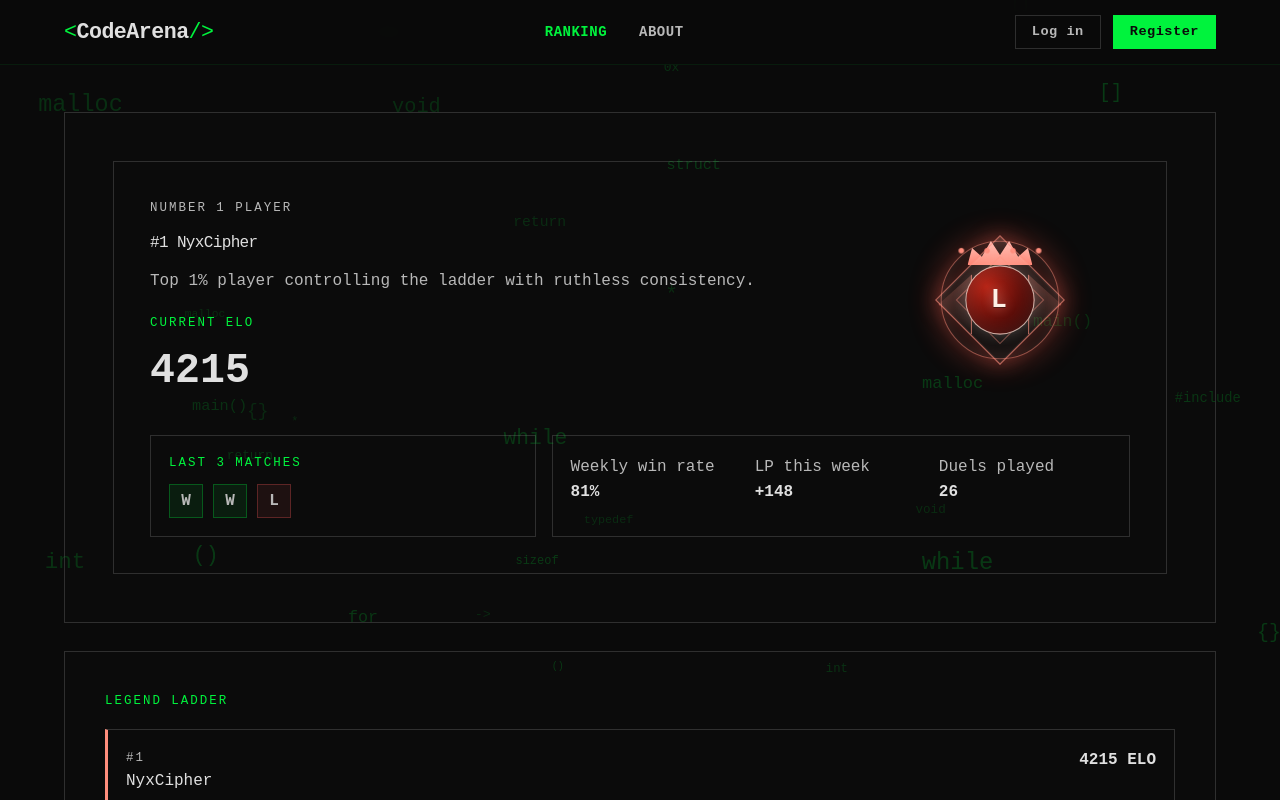
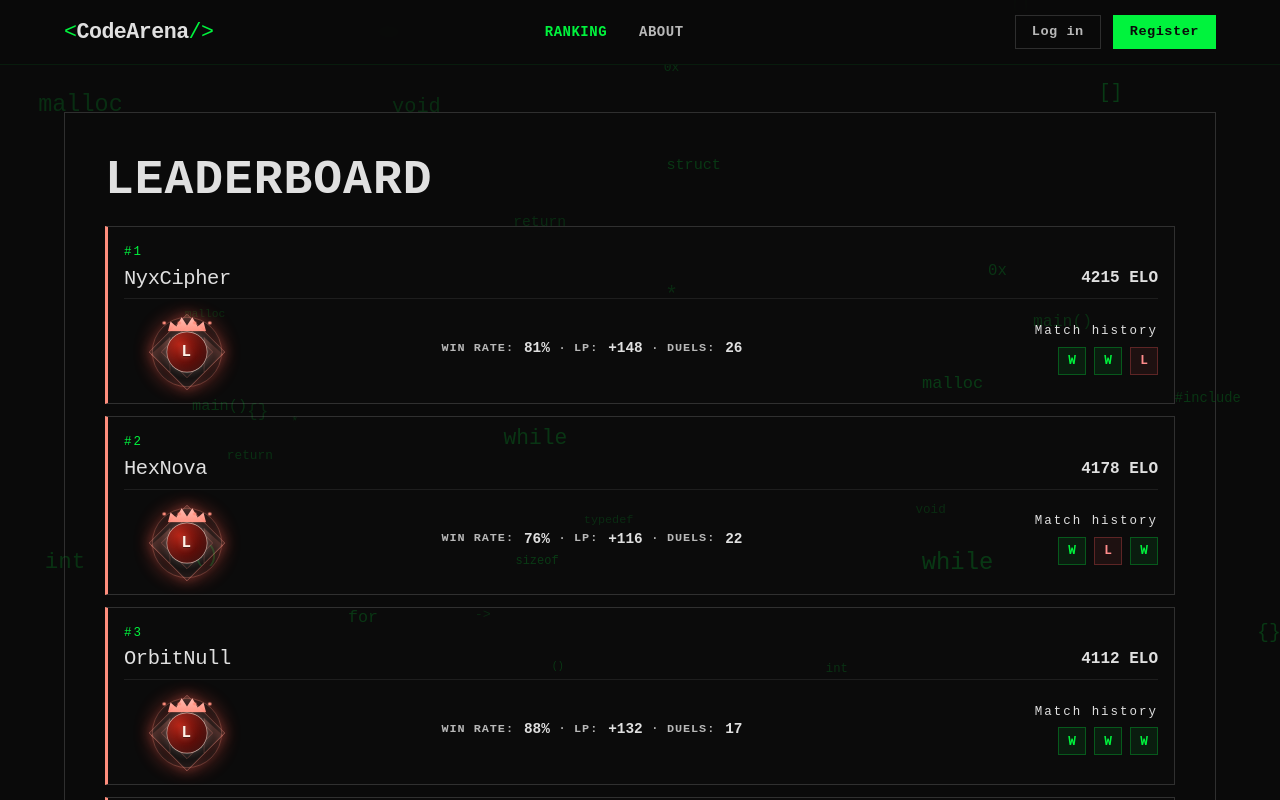
Before and after one commit to tjlsimoes/ft_transcendence, an Angular app in the folder frontend/: page /ranking in a window 1280 px wide. Shown: the top 800 px of the page. Built offline with nearby package versions, Linux system fonts and the light colour scheme.

Commit message:
feat(ranking): update leaderboard layout and styling, remove featured legend

```diff
--- a/frontend/src/app/ranking/ranking.css
+++ b/frontend/src/app/ranking/ranking.css
@@ -5,26 +5,19 @@
 	color: var(--text);
 }
 
-.ranking-hero,
 .leaderboard-section {
 	border: 1px solid var(--border);
-	background: color-mix(in srgb, var(--bg) 92%, #1a1a1a);
-}
-
-.ranking-hero {
-	padding: 48px;
-}
-
-.leaderboard-section {
-	margin-top: 28px;
+	/* Use the same solid background as the login card */
+	background: var(--bg);
 	padding: 40px;
 }
 
-.eyebrow,
-.panel-kicker,
+.section-heading {
+	margin-bottom: 18px;
+}
+
 .section-kicker,
 .rank-label,
-.elo-label,
 .mini-title {
 	color: var(--accent);
 	text-transform: uppercase;
@@ -32,108 +25,161 @@
 	font-size: 0.78rem;
 }
 
-.section-heading h2,
-.legend-copy h2,
-.player-head h3 {
+/* Prominent page title styling for the leaderboard */
+.section-kicker {
+	display: block;
+	/* Match hero title typography */
+	font-size: 3rem;
+	font-weight: 700;
+	line-height: 1.15;
+	letter-spacing: 0.02em;
+	color: var(--text);
+	margin: 0 0 8px 0;
+}
+
+.leaderboard-grid {
+	display: grid;
+	gap: 12px;
+}
+
+.player-card {
+	display: grid;
+	gap: 10px;
+	padding: 16px;
+	border: 1px solid var(--border);
+	border-left: 3px solid #ff8e7d;
+	background: color-mix(in srgb, var(--bg) 92%, #1a1a1a);
+}
+
+.player-head {
+	display: flex;
+	justify-content: space-between;
+	align-items: end;
+	gap: 16px;
+	padding-bottom: 8px;
+	border-bottom: 1px solid rgba(255, 255, 255, 0.08);
+}
+
+.player-name {
+	margin-top: 6px;
+	font-size: 1.28rem;
+	line-height: 1.1;
+	letter-spacing: -0.02em;
 	color: var(--text);
 }
 
-.section-heading h2,
-.legend-copy h2 {
-	line-height: 1.08;
-	letter-spacing: -0.04em;
+.player-elo {
+	font-size: 1rem;
+	color: var(--text);
 }
 
-.legend-copy p,
-.player-card p,
-.stat-box span,
-.mini-panel span {
-	color: var(--text-muted);
-	line-height: 1.65;
-}
-
-.legend-panel,
-.mini-panel,
-.player-card,
-.stat-box {
-	border: 1px solid var(--border);
-	background: color-mix(in srgb, var(--bg) 92%, #1a1a1a);
-}
-
-.legend-panel {
+.player-body {
 	display: grid;
-	grid-template-columns: minmax(0, 1.15fr) auto;
-	gap: 32px;
-	padding: 36px;
-}
-
-.legend-copy {
-	display: grid;
-	align-content: start;
+	grid-template-columns: 92px minmax(0, 1fr) 190px;
+	align-items: center;
 	gap: 16px;
 }
 
-.legend-elo strong,
-.player-meta strong,
-.stat-box strong,
-.mini-panel strong {
-	display: block;
-	color: var(--text);
-}
-
-.legend-elo strong {
-	margin-top: 6px;
-	font-size: 2.6rem;
-}
-
-.legend-badge {
+.player-badge-wrap {
+	width: 78px;
+	height: 78px;
 	display: grid;
 	place-items: center;
-	min-width: 260px;
+	align-self: center;
+	transform: translateY(-20px);
 }
 
 .ranking-emblem {
 	margin: 0;
 }
 
-.legend-panel .ranking-emblem {
-	transform: scale(1.12);
+.ranking-emblem-small {
+	transform: scale(0.66);
 	transform-origin: center;
 }
 
-.ranking-emblem-small {
-	transform: scale(0.72);
-	transform-origin: center;
+.weekly-line {
+	display: flex;
+	align-items: center;
+	justify-content: center;
+	flex-wrap: wrap;
+	gap: 8px;
+	min-width: 0;
+	color: var(--text-muted);
+	font-size: 0.85rem;
+	line-height: 1.4;
+	padding: 8px 10px;
 }
 
-.legend-mini-sections {
-	grid-column: 1 / -1;
-	display: grid;
-	grid-template-columns: minmax(0, 0.8fr) minmax(0, 1.2fr);
-	gap: 16px;
+.weekly-item {
+	display: inline-flex;
+	align-items: center;
+	gap: 6px;
+	white-space: nowrap;
 }
 
-.mini-panel,
-.stat-box,
-.player-card {
-	padding: 18px;
+.weekly-label {
+	color: var(--text-muted);
+	font-size: 0.78rem;
+	font-weight: 600;
+	margin-right: 4px;
+}
+
+.lp-positive {
+    color: var(--accent);
+}
+
+.lp-negative {
+    color: #ff8b8b;
+}
+
+.weekly-label {
+	color: var(--text-muted);
+	font-size: 0.74rem;
+	letter-spacing: 0.08em;
+	text-transform: uppercase;
+}
+
+.weekly-item strong {
+	color: var(--text);
+	font-size: 0.9rem;
+}
+
+.dot {
+	color: var(--text-muted);
+}
+
+.match-history-block {
+	display: grid;
+	justify-self: end;
+	justify-items: end;
+	gap: 6px;
+	text-align: right;
+	min-width: 170px;
+}
+
+/* make the Match history label use primary page text (white) */
+.match-history-block .mini-title {
+    color: var(--text);
+    text-transform: none;
 }
 
 .recent-strip {
 	display: flex;
-	gap: 10px;
-	margin-top: 12px;
+	gap: 8px;
+	justify-content: flex-end;
 }
 
 .result-pill {
 	display: inline-flex;
 	align-items: center;
 	justify-content: center;
-	width: 34px;
-	height: 34px;
+	width: 28px;
+	height: 28px;
 	border: 1px solid rgba(0, 243, 61, 0.28);
 	color: var(--accent);
 	background: rgba(0, 243, 61, 0.08);
+	font-size: 0.8rem;
 	font-weight: 700;
 }
 
@@ -143,104 +189,26 @@
 	background: rgba(255, 90, 90, 0.08);
 }
 
-.stats-panel,
-.weekly-grid {
-	display: grid;
-	grid-template-columns: repeat(3, minmax(0, 1fr));
-	gap: 12px;
-}
-
-.leaderboard-grid {
-	display: grid;
-	gap: 12px;
-}
-
-.section-heading {
-	margin-bottom: 18px;
-}
-
-.section-heading h2 {
-	margin-top: 10px;
-	max-width: 15ch;
-	font-size: clamp(2rem, 4vw, 3rem);
-}
-
-.player-card {
-	display: grid;
-	gap: 14px;
-	border-left: 3px solid rgba(255, 255, 255, 0.12);
-}
-
-.player-head,
-.player-body,
-.player-meta {
-	display: flex;
-	justify-content: space-between;
-	gap: 16px;
-}
-
-.player-meta {
-	align-items: end;
-	flex-direction: column;
-}
-
-.player-badge-wrap {
-	width: 80px;
-	height: 80px;
-	display: grid;
-	place-items: center;
-}
-
-.player-details {
-	flex: 1;
-	display: grid;
-	gap: 14px;
-}
-
-.detail-block {
-	display: grid;
-	gap: 8px;
-}
-
-.stat-box {
-	min-height: 74px;
-}
-
-.stat-box strong {
-	margin-top: 10px;
-	font-size: 1.15rem;
-}
-
-.league-legend.player-card {
-	border-left-color: #ff8e7d;
-}
-
 @media (max-width: 960px) {
-	.legend-panel,
-	.legend-mini-sections,
-	.player-body,
-	.stats-panel,
-	.weekly-grid {
-		grid-template-columns: 1fr;
+	.player-body {
+		grid-template-columns: 72px 1fr;
 	}
 
-	.legend-panel {
-		grid-template-columns: 1fr;
+	.weekly-line {
+		justify-content: flex-start;
+		padding-left: 0;
 	}
 
-	.player-body,
-	.player-head,
-	.player-meta {
-		flex-direction: column;
-		align-items: start;
+	.match-history-block {
+		grid-column: 1 / -1;
+		justify-items: start;
+		text-align: left;
+		justify-self: start;
+		min-width: 0;
 	}
 
-	.legend-panel .ranking-emblem {
-		transform: scale(1);
-	}
-
-	.ranking-emblem-small {
-		transform: scale(0.78);
+	.recent-strip {
+		justify-content: flex-start;
 	}
 }
 
@@ -249,14 +217,28 @@
 		padding: 96px 16px 72px;
 	}
 
-	.ranking-hero,
 	.leaderboard-section {
 		padding: 28px 20px;
 	}
 
-	.section-heading h2,
-	.legend-copy h2 {
-		max-width: none;
-		font-size: 2rem;
+	.player-head {
+		flex-direction: column;
+		align-items: flex-start;
+		gap: 10px;
 	}
+
+	.player-body {
+		grid-template-columns: 1fr;
+		gap: 10px;
+	}
+
+	.player-badge-wrap {
+		justify-self: start;
+		transform: none;
+	}
+
+	.weekly-line {
+		font-size: 0.8rem;
+	}
+
 }
--- a/frontend/src/app/ranking/ranking.html
+++ b/frontend/src/app/ranking/ranking.html
@@ -1,68 +1,20 @@
 <div class="ranking-page">
-	<section class="ranking-hero">
-		<article class="legend-panel">
-			<div class="legend-copy">
-				<p class="panel-kicker">Number 1 Player</p>
-				<h2>#{{ featuredLegend.rank }} {{ featuredLegend.name }}</h2>
-				<p>{{ featuredLegend.tagline }}</p>
-
-				<div class="legend-elo">
-					<span class="elo-label">Current ELO</span>
-					<strong>{{ featuredLegend.elo }}</strong>
-				</div>
-			</div>
-
-			<div class="legend-badge {{ featuredLegend.tone }}">
-				<div class="league-emblem ranking-emblem" aria-hidden="true">
-					<span class="league-aura"></span>
-					<span class="league-wing league-wing-left"></span>
-					<span class="league-wing league-wing-right"></span>
-					<span class="league-crown"></span>
-					<span class="league-stars"></span>
-					<div class="emblem-frame">
-						<div class="emblem-core">{{ featuredLegend.mark }}</div>
-					</div>
-				</div>
-			</div>
-
-			<div class="legend-mini-sections">
-				<div class="mini-panel">
-					<p class="mini-title">Last 3 matches</p>
-					<div class="recent-strip">
-						@for (result of featuredLegend.recentMatches; track $index) {
-							<span class="result-pill" [class.loss]="result === 'L'">{{ result }}</span>
-						}
-					</div>
-				</div>
-
-				<div class="mini-panel stats-panel">
-					@for (stat of featuredLegend.weeklyStats; track stat.label) {
-						<div>
-							<span>{{ stat.label }}</span>
-							<strong>{{ stat.value }}</strong>
-						</div>
-					}
-				</div>
-			</div>
-		</article>
-	</section>
-
 	<section class="leaderboard-section">
 		<div class="section-heading">
-			<p class="section-kicker">Legend Ladder</p>
+			<h1 class="section-kicker">LEADERBOARD</h1>
 		</div>
 
 		<div class="leaderboard-grid">
 			@for (player of topPlayers; track player.rank) {
 				<article class="player-card" [class]="player.tone">
 					<div class="player-head">
-						<div>
+						<div class="player-name-wrap">
 							<p class="rank-label">#{{ player.rank }}</p>
-							<h3>{{ player.name }}</h3>
+							<h3 class="player-name">{{ player.name }}</h3>
 						</div>
 
 						<div class="player-meta">
-							<strong>{{ player.elo }} ELO</strong>
+							<strong class="player-elo">{{ player.elo }} ELO</strong>
 						</div>
 					</div>
 
@@ -80,22 +32,27 @@
 							</div>
 						</div>
 
-						<div class="player-details">
-							<div class="detail-block">
-								<p class="mini-title">Last 3 matches</p>
-								<div class="recent-strip">
-									@for (result of player.recentMatches; track $index) {
-										<span class="result-pill" [class.loss]="result === 'L'">{{ result }}</span>
-									}
-								</div>
-							</div>
+						<div class="weekly-line" aria-label="Weekly stats">
+							@for (stat of player.weeklyStats; track stat.label) {
+								<span class="weekly-item">
+									<span class="weekly-label">{{ stat.label }}:</span>
+									<strong
+										[class.lp-positive]="stat.label === 'LP' && stat.value && stat.value.charAt(0) === '+'"
+										[class.lp-negative]="stat.label === 'LP' && stat.value && stat.value.charAt(0) !== '+'">
+										{{ stat.value }}
+									</strong>
+								</span>
+								@if ($index < player.weeklyStats.length - 1) {
+									<span class="dot">·</span>
+								}
+							}
+						</div>
 
-							<div class="detail-block weekly-grid">
-								@for (stat of player.weeklyStats; track stat.label) {
-									<div class="stat-box">
-										<span>{{ stat.label }}</span>
-										<strong>{{ stat.value }}</strong>
-									</div>
+						<div class="match-history-block">
+							<p class="mini-title">Match history</p>
+							<div class="recent-strip">
+								@for (result of player.recentMatches; track $index) {
+									<span class="result-pill" [class.loss]="result === 'L'">{{ result }}</span>
 								}
 							</div>
 						</div>
--- a/frontend/src/app/ranking/ranking.ts
+++ b/frontend/src/app/ranking/ranking.ts
@@ -7,22 +7,6 @@ import { Component } from '@angular/core';
   styleUrl: './ranking.css',
 })
 export class Ranking {
-  protected readonly featuredLegend = {
-    rank: 1,
-    name: 'NyxCipher',
-    league: 'Legend',
-    tone: 'league-legend',
-    mark: 'L',
-    elo: 4215,
-    tagline: 'Top 1% player controlling the ladder with ruthless consistency.',
-    weeklyStats: [
-      { label: 'Weekly win rate', value: '81%' },
-      { label: 'LP this week', value: '+148' },
-      { label: 'Duels played', value: '26' },
-    ],
-    recentMatches: ['W', 'W', 'L'],
-  };
-
   protected readonly topPlayers = [
     {
       rank: 1,
```
